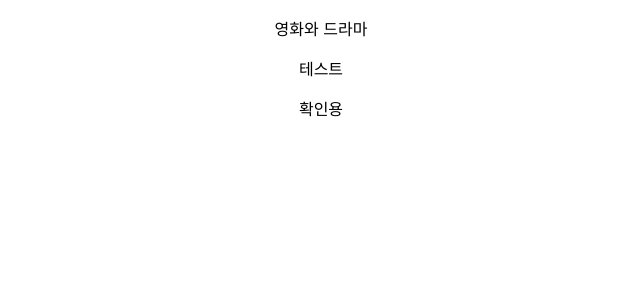
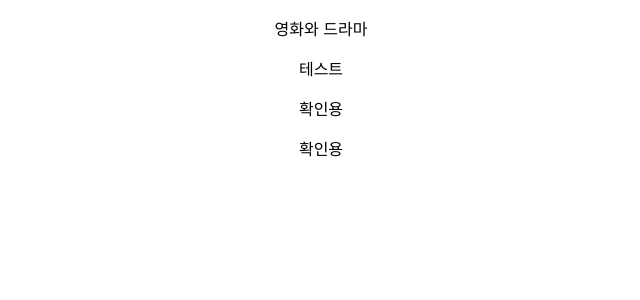
Before and after one commit to Jun2313/Practice, a React (Create React App) app: page / in a window 1280 px wide. Shown: the top 300 px of the page, without its empty margins (319-959 px from the left). Built offline with nearby package versions, Linux system fonts and the light colour scheme.

Commit message:
확인용

```diff
--- a/src/App.js
+++ b/src/App.js
@@ -9,6 +9,8 @@ function App() {
       <p>영화와 드라마</p>
       <p>테스트</p>
       <p>확인용</p>
+      <p>확인용</p>
+
     </div>
   );
 }
```
